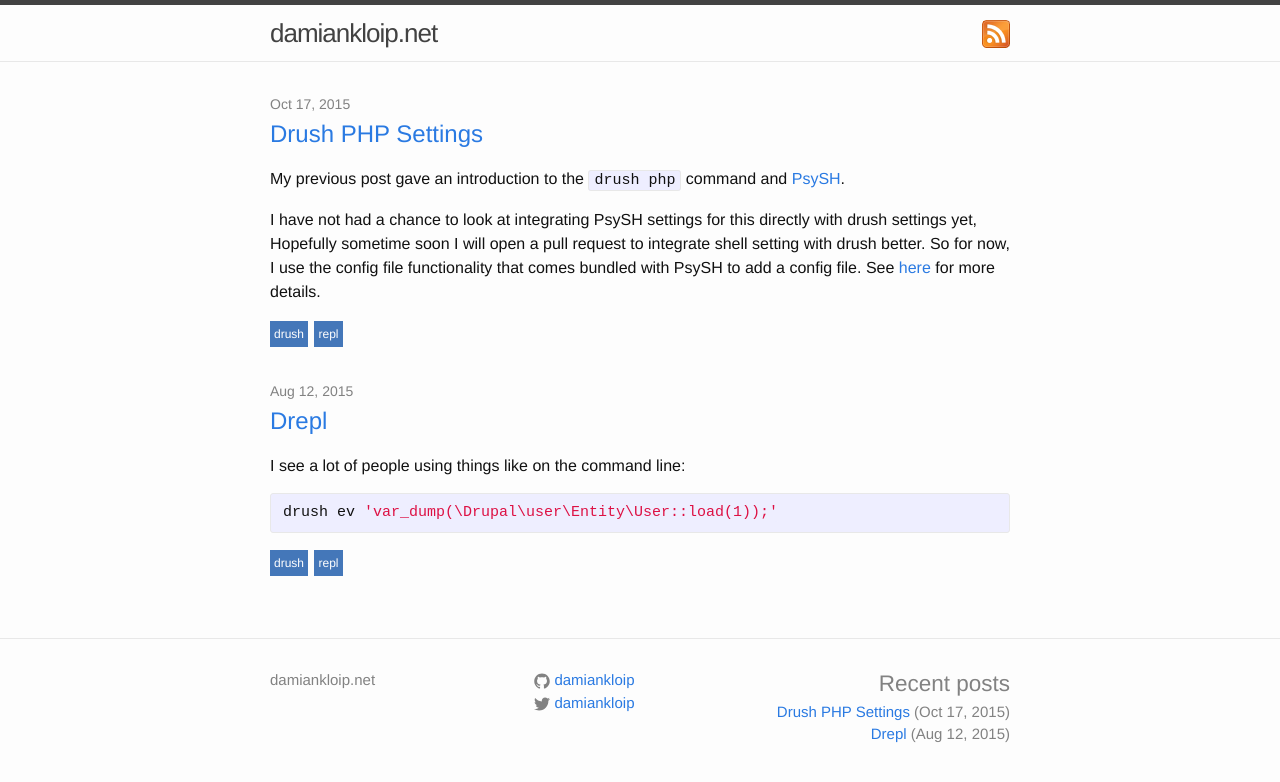
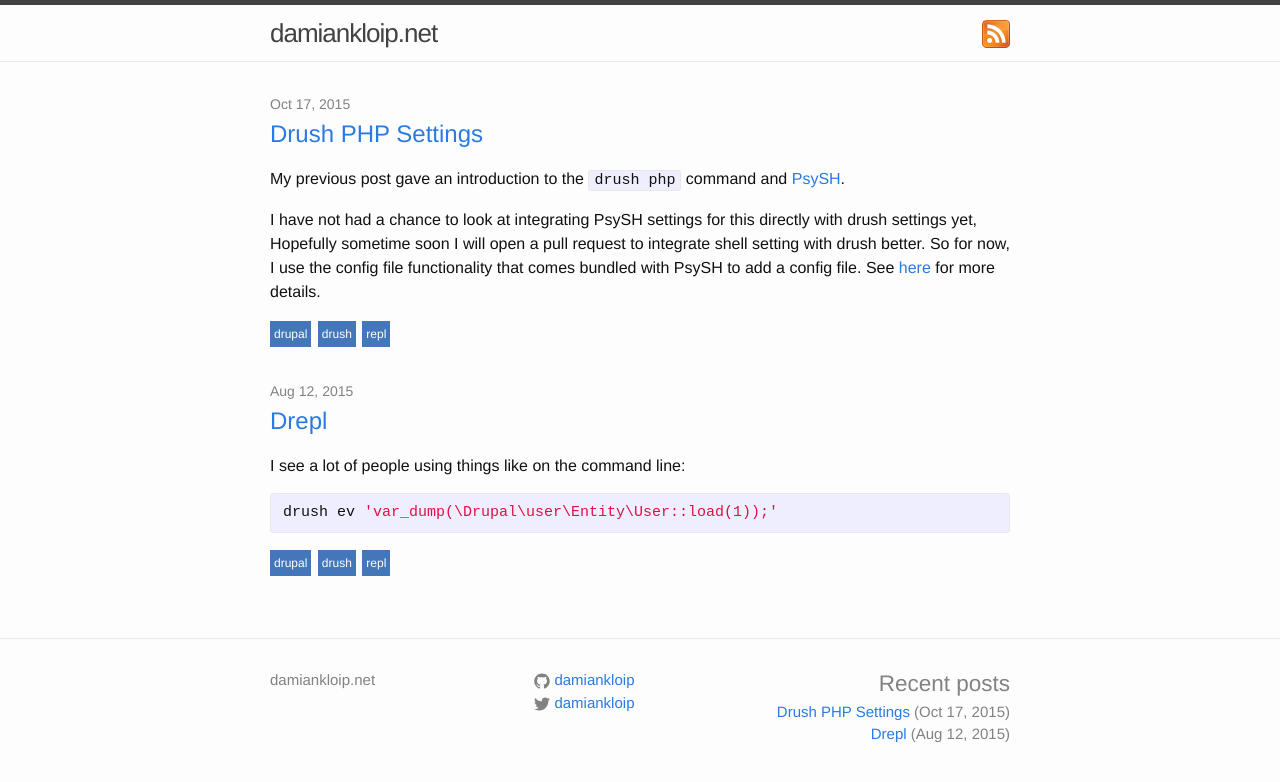
Before and after one commit to damiankloip/damiankloip.github.io, a Jekyll site: the page built from index.html, in a window 1280 px wide. Shown: the top 782 px of the page. Built offline with Jekyll 4.4.1, drawn with Linux system fonts in a browser that asks for light colours; comment, search, counter and statistics services are not loaded.

Commit message:
Add drupal tag to drush posts

```diff
--- a/_posts/2015-08-12-drush-php.markdown
+++ b/_posts/2015-08-12-drush-php.markdown
@@ -3,6 +3,7 @@ layout: post
 title: Drepl
 date: 2015-08-12
 tags:
+  - drupal
   - drush
   - repl
 ---
--- a/_posts/2015-10-17-drush-php-settings.markdown
+++ b/_posts/2015-10-17-drush-php-settings.markdown
@@ -3,6 +3,7 @@ layout: post
 title: Drush PHP Settings
 date: 2015-10-17
 tags:
+  - drupal
   - drush
   - repl
 ---
```
